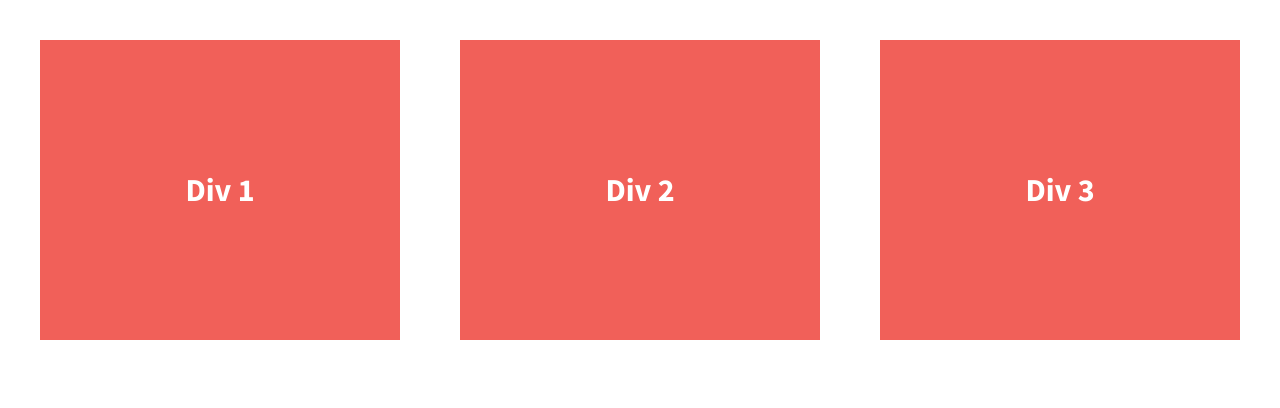
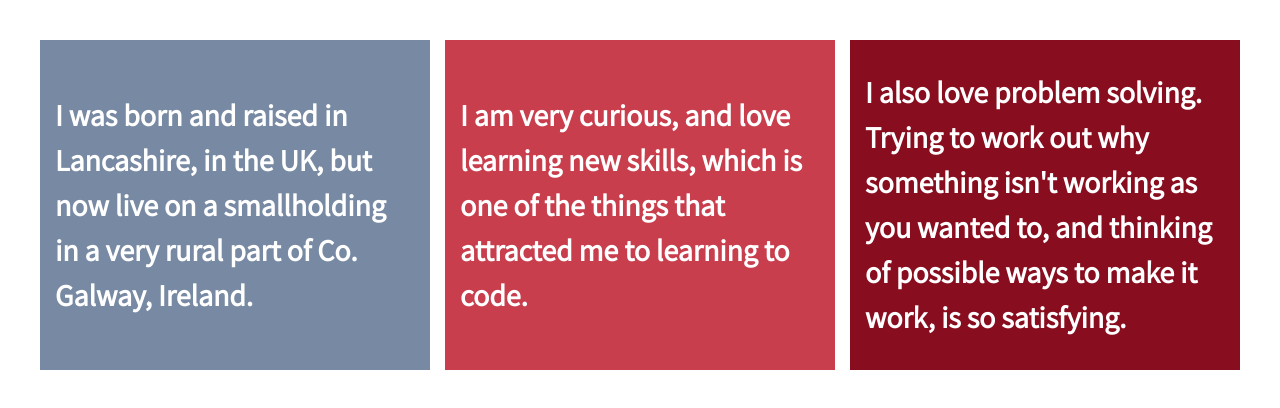
Before and after one commit to laura-gardner/07.01-206-divs-flexbox, a plain HTML site: page index.html in a window 1280 px wide. Drawn offline with nearby package versions, Linux system fonts and the light colour scheme.

Commit message:
Customized text and changed colours, font and styling

```diff
--- a/css/main.css
+++ b/css/main.css
@@ -110,7 +110,7 @@ html {
 }
 
 body {
-    font-family: 'Source Sans Pro', sans-serif;
+    font-family: 'Assistant', sans-serif;
     padding: 2em;
     font-size: 1.25em;
     height: 100%;
@@ -131,9 +131,21 @@ body {
     align-items: center;
     color: #fff;
     line-height: 1.5em;
-    font-size: 1.6em;
-    background-color: #f16059;
+    font-size: 1.5em;
     height: 300px;
+    padding: 0.5em;
+}
+
+.div-1 {
+    background-color: #788AA3;
+}
+
+.div-2 {
+    background-color: #C83E4D;
+}
+
+.div-3 {
+    background-color: #880D1E;
 }
 
 
--- a/index.html
+++ b/index.html
@@ -1,5 +1,6 @@
 <!doctype html>
 <html class="no-js" lang="">
+
 <head>
     <meta charset="utf-8">
     <meta http-equiv="x-ua-compatible" content="ie=edge">
@@ -13,9 +14,11 @@
     <link rel="stylesheet" href="css/normalize.css">
     <link rel="stylesheet" href="css/main.css">
     <script src="js/vendor/modernizr-2.8.3.min.js"></script>
-        <link href='http://fonts.googleapis.com/css?family=Lora:700' rel='stylesheet' type='text/css'>
-        <link href='http://fonts.googleapis.com/css?family=Source+Sans+Pro:400,700' rel='stylesheet' type='text/css'>
+    <link rel="preconnect" href="https://fonts.googleapis.com">
+    <link rel="preconnect" href="https://fonts.gstatic.com" crossorigin>
+    <link href="https://fonts.googleapis.com/css2?family=Assistant&display=swap" rel="stylesheet">
 </head>
+
 <body>
     <!--[if lt IE 8]>
             <p class="browserupgrade">You are using an <strong>outdated</strong> browser. Please <a href="http://browsehappy.com/">upgrade your browser</a> to improve your experience.</p>
@@ -23,29 +26,40 @@
 
     <section class="wrapper">
         <div class="div-1">
-                Div 1
+            <p>I was born and raised in Lancashire, in the UK, but now live on a smallholding in a very rural part of Co. Galway, Ireland.</p>
         </div>
         <div class="div-2">
-                Div 2
+            <p>I am very curious, and love learning new skills, which is one of the things that attracted me to learning to code.</p>
         </div>
         <div class="div-3">
-                Div 3
+            <p>I also love problem solving. Trying to work out why something isn't working as you wanted to, and thinking of possible ways to make it work, is so satisfying.</p>
         </div>
     </section>
 
     <script src="https://ajax.googleapis.com/ajax/libs/jquery/1.11.3/jquery.min.js"></script>
-        <script>window.jQuery || document.write('<script src="js/vendor/jquery-1.11.3.min.js"><\/script>')</script>
+    <script>
+        window.jQuery || document.write('<script src="js/vendor/jquery-1.11.3.min.js"><\/script>')
+    </script>
     <script src="js/plugins.js"></script>
     <script src="js/main.js"></script>
 
     <!-- Google Analytics: change UA-XXXXX-X to be your site's ID. -->
     <script>
-            (function(b,o,i,l,e,r){b.GoogleAnalyticsObject=l;b[l]||(b[l]=
-            function(){(b[l].q=b[l].q||[]).push(arguments)});b[l].l=+new Date;
-            e=o.createElement(i);r=o.getElementsByTagName(i)[0];
-            e.src='https://www.google-analytics.com/analytics.js';
-            r.parentNode.insertBefore(e,r)}(window,document,'script','ga'));
-            ga('create','UA-XXXXX-X','auto');ga('send','pageview');
+        (function(b, o, i, l, e, r) {
+            b.GoogleAnalyticsObject = l;
+            b[l] || (b[l] =
+                function() {
+                    (b[l].q = b[l].q || []).push(arguments)
+                });
+            b[l].l = +new Date;
+            e = o.createElement(i);
+            r = o.getElementsByTagName(i)[0];
+            e.src = 'https://www.google-analytics.com/analytics.js';
+            r.parentNode.insertBefore(e, r)
+        }(window, document, 'script', 'ga'));
+        ga('create', 'UA-XXXXX-X', 'auto');
+        ga('send', 'pageview');
     </script>
 </body>
+
 </html>
```
Lines whose indentation alone changed are shown as unchanged.
